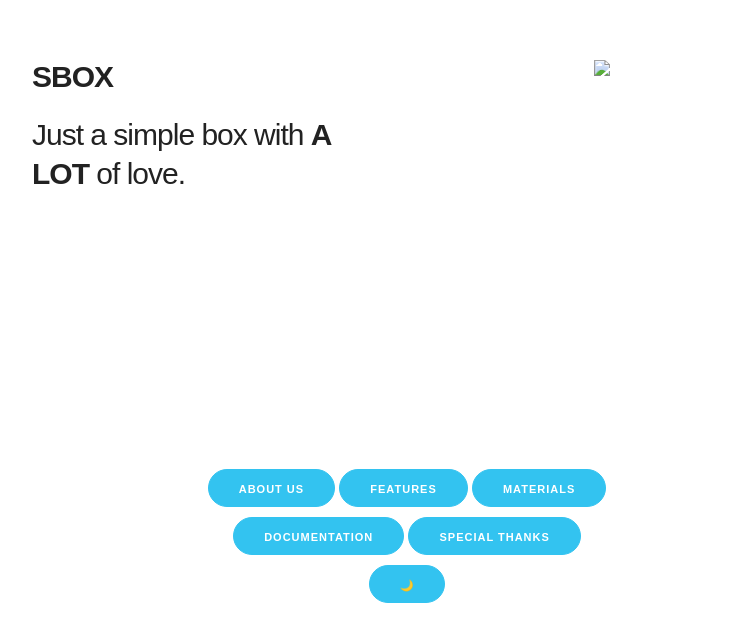
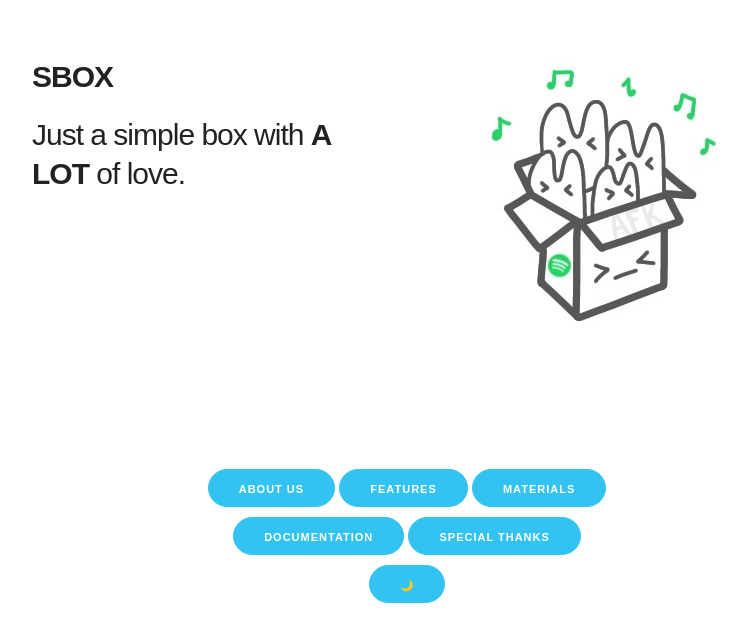
Before and after one commit to vznh/jukebox, a website: page index.html in a window 1280 px wide. Shown: the part 161-800 px from the top of the page, without its empty margins (233-981 px from the left). Drawn offline with Linux system fonts and the light colour scheme.

Commit message:
Update index.html
keilani li, did not realize the image was jpg and not png. hopefully the logo works now

```diff
--- a/index.html
+++ b/index.html
@@ -18,7 +18,7 @@
   <link rel="stylesheet" href="styles/skeleton.css">
   <link rel="stylesheet" href="styles/style.css">
   <!-- Favicon -->
-  <link rel="icon" type="image/png" href="images/sboxlogo.png">
+  <link rel="icon" type="image/png" href="images/sboxlogo.jpg">
 </head>
 
 <body id="top">
@@ -35,7 +35,7 @@
           </h3>
         </div>
         <div class="one-half column logoes">
-          <img class="logo" src="images/sboxlogo.png" />
+          <img class="logo" src="images/sboxlogo.jpg" />
         </div>
       </div>
     </div>
```
